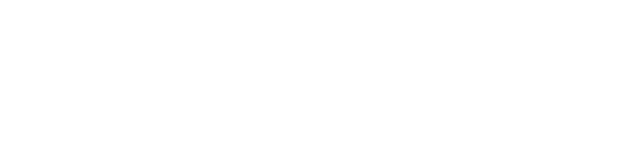
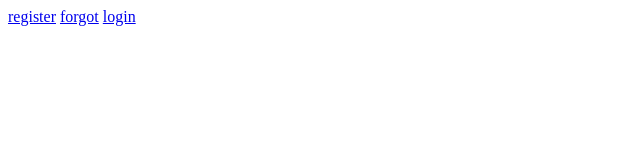
Before and after one commit to Somu117/forms, a plain HTML site: page index.html in a window 1280 px wide. Shown: the whole page, without its empty margins (0-640 px from the left). Drawn offline with Linux system fonts and the light colour scheme.

Commit message:
changeagain

```diff
--- a/index.html
+++ b/index.html
@@ -6,9 +6,9 @@
     <title>Document</title>
 </head>
 <body>
-    <a href="./register.html"></a>
-    <a href="./FORGOTform.html"></a>
-    <a href="./LOGIN.html"></a>
+    <a href="./register.html">register</a>
+    <a href="./FORGOTform.html">forgot</a>
+    <a href="./LOGIN.html">login</a>
 
 </body>
 </html>
```
